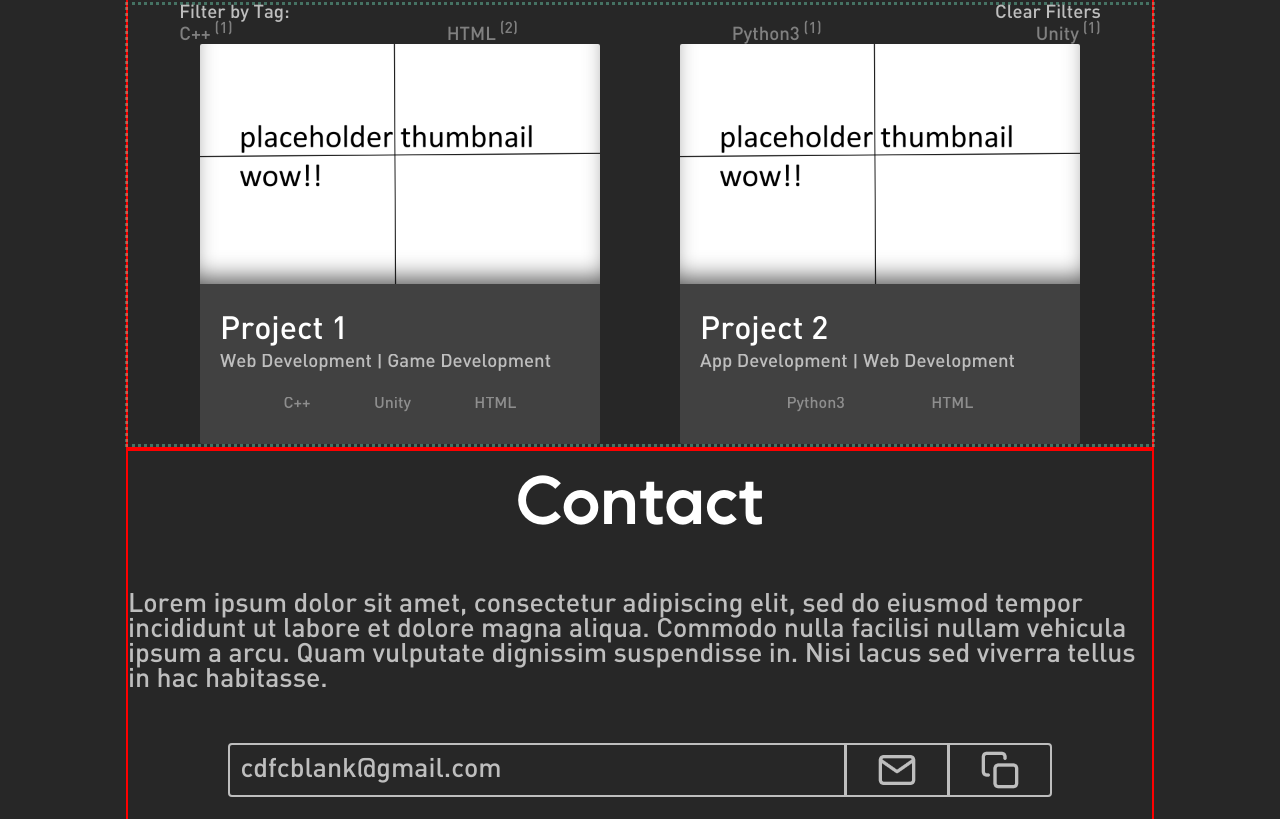
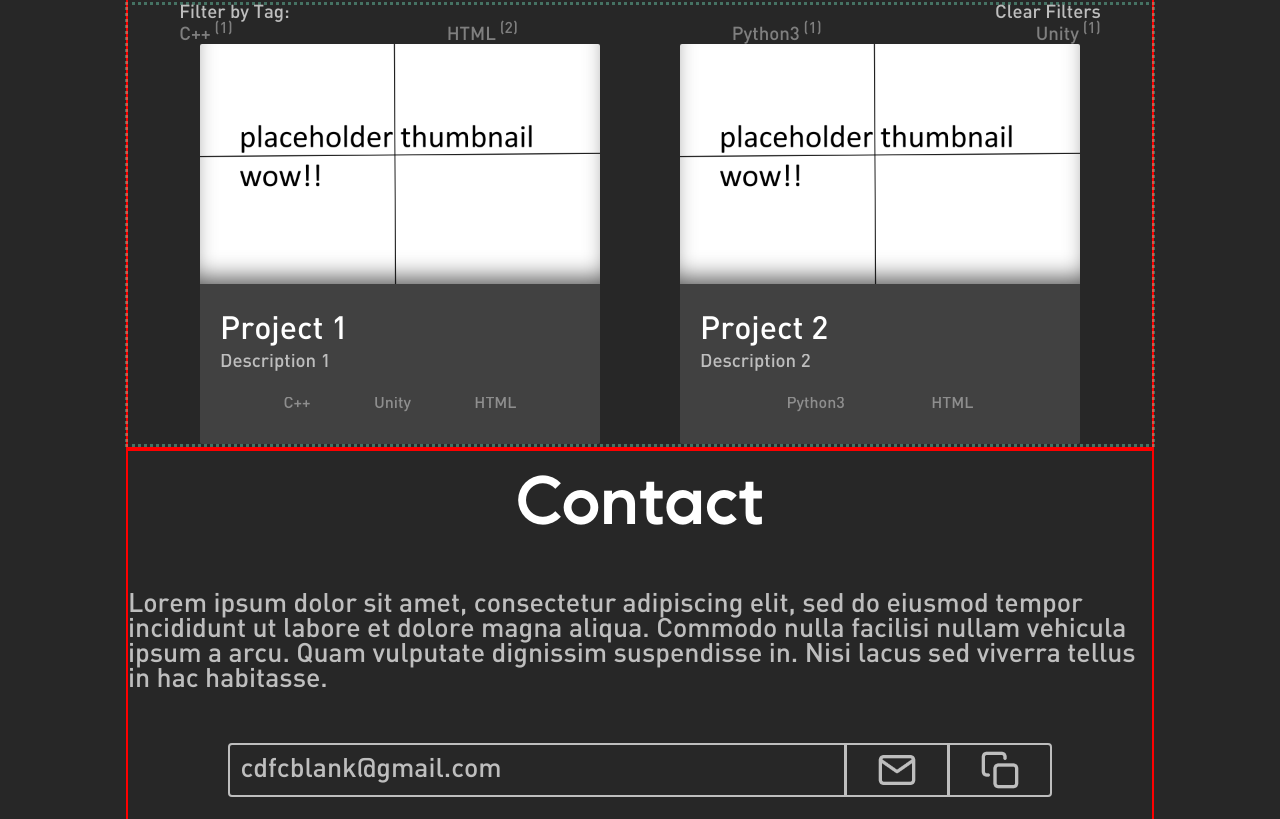
Before and after one commit to cjb412/dev-portfolio, a React (Create React App) app: page / in a window 1280 px wide. Shown: the part 1158-1977 px from the top of the page. Built offline with nearby package versions, Linux system fonts and the light colour scheme.

Commit message:
No results object displayed when all projects are filtered out

```diff
--- a/src/App.js
+++ b/src/App.js
@@ -56,7 +56,16 @@ const App = () => {
               Commodo nulla facilisi nullam vehicula ipsum a arcu. Quam vulputate dignissim suspendisse in. Nisi lacus sed viverra tellus in hac habitasse.
           </div>
 
-          <ProjectGrid projects={projectData.projects} projectWidth={'min(90lvw, 400px)'} gridPadding={'min(18lvw, 80px)'} projectTitleFont={'project-title-font'} projectCategoryFont={'project-category-font'} projectTechnologiesFont={'project-technologies-font'}/>
+          <ProjectGrid
+            projects={projectData.projects}
+            projectWidth={'min(90lvw, 400px)'}
+            gridPadding={'min(18lvw, 80px)'}
+            filterBarHeaderFont={'project-filter-header-font'}
+            filterBarTagFont={'project-filter-tag-font'}
+            projectTitleFont={'project-title-font'}
+            projectDescriptionFont={'project-description-font'}
+            projectTechnologiesFont={'project-technologies-font'}
+          />
 
         </div>
 
--- /dev/null
+++ b/src/components/ProjectGrid/NoResults.js
@@ -0,0 +1,9 @@
+import styles from "./ProjectGrid.module.scss"
+
+const NoResults = () => {
+  return (
+    <div className={styles["no-results"]}>No Results Found</div>
+  )
+}
+
+export default NoResults
--- a/src/components/ProjectGrid/ProjectBlock.js
+++ b/src/components/ProjectGrid/ProjectBlock.js
@@ -3,7 +3,7 @@ import PropTypes from 'prop-types'
 
 import cx from 'classnames'
 
-const ProjectBlock = ({project, thumbnailSrc, width, height, titleFont, categoryFont, technologiesFont}) => {
+const ProjectBlock = ({project, thumbnailSrc, width, height, titleFont, descriptionFont, technologiesFont}) => {
     return (
         <div className={styles['project-block']} style={{width: width, height: height}}>
             <div className={styles['thumbnail-area']}>
@@ -12,12 +12,8 @@ const ProjectBlock = ({project, thumbnailSrc, width, height, titleFont, category
             <div className={styles['caption-area']}>
                 <div className={cx(styles['title'], titleFont)} >{project.title}</div>
 
-                <div className={cx(styles['category'], categoryFont)}>
-                    {project.categories.map((category, index) => (
-                        <span key={index}>{category}
-                        {(index < project.categories.length - 1) ? ' | ' : ''}
-                        </span>
-                    ))}
+                <div className={cx(styles['description'], descriptionFont)}>
+                    {project.description}
                 </div>
 
                 <div className={cx(styles['technologies'], technologiesFont)}>
--- a/src/components/ProjectGrid/ProjectBlock.module.scss
+++ b/src/components/ProjectGrid/ProjectBlock.module.scss
@@ -7,6 +7,8 @@
     border-radius: 2px;
     overflow: hidden;
     background-color: rgba(255, 0, 0, 0);
+
+    cursor: pointer;
 }
 
 .thumbnail-area {
@@ -51,7 +53,7 @@
     text-overflow: ellipsis;
 }
 
-.category {
+.description {
     /* wrapping handling */
     overflow: hidden;
     white-space: nowrap;
--- a/src/components/ProjectGrid/ProjectFilter.js
+++ b/src/components/ProjectGrid/ProjectFilter.js
@@ -5,10 +5,10 @@ import styles from "./ProjectGrid.module.scss"
 
 import cx from "classnames"
 
-const ProjectFilter = ({technologyFilters, filterBarFont, filterTagFont, toggleTechnologyFilter, clearFiltersFunc}) => {
+const ProjectFilter = ({technologyFilters, filterHeaderFont, filterTagFont, toggleTechnologyFilter, clearFiltersFunc}) => {
     return (
         <div className={styles["project-filter-bar"]}>
-            <div className={cx(filterBarFont, styles["project-filter-bar-header"])}>
+            <div className={cx(filterHeaderFont, styles["project-filter-bar-header"])}>
                 <div>Filter by Tag:</div>
                 <ClearFiltersButton clearFilters={clearFiltersFunc}/>
             </div>
--- a/src/components/ProjectGrid/ProjectGrid.js
+++ b/src/components/ProjectGrid/ProjectGrid.js
@@ -1,5 +1,6 @@
 import { useState, useEffect } from "react"
 
+import NoResults from "./NoResults.js"
 import ProjectBlock from "./ProjectBlock.js"
 import styles from './ProjectGrid.module.scss'
 import PropTypes from 'prop-types'
@@ -8,7 +9,7 @@ import PropTypes from 'prop-types'
 import p1 from "../../graphics/project_thumbnail/p1.png"
 import ProjectFilter from "./ProjectFilter.js"
 
-const ProjectGrid = ({projects, projectWidth, gridPadding, projectTitleFont, projectCategoryFont, projectTechnologiesFont}) => {
+const ProjectGrid = ({projects, projectWidth, gridPadding, filterBarHeaderFont, filterBarTagFont, projectTitleFont, projectDescriptionFont, projectTechnologiesFont}) => {
   const [technologyFilters, setTechnologyFilters] = useState (GenerateTechnologyFiltersFromProjectData())
 
   function GenerateTechnologyFiltersFromProjectData ()
@@ -64,17 +65,34 @@ const ProjectGrid = ({projects, projectWidth, gridPadding, projectTitleFont, pro
     return metCriteria
   }
 
+  const GetResults = () =>
+  {
+    var results = []
+    projects.forEach((project) =>
+      {
+        if (DoesProjectMeetFilterCriteria(project))
+        {
+          results.push(<ProjectBlock key={project.id} project={project} thumbnailSrc={p1} width={`${projectWidth}`} height={`${projectWidth}`} titleFont={projectTitleFont} descriptionFont={projectDescriptionFont} technologiesFont={projectTechnologiesFont}/>)
+        }
+      }
+    )
+
+    if(results.length > 0)
+    {
+      return results
+    } else {
+      return <NoResults />
+    }
+  }
+
   return (
     <div className={styles["grid-container"]}>
-      <ProjectFilter technologyFilters={technologyFilters} filterBarFont={projectCategoryFont} filterTagFont={projectCategoryFont} toggleTechnologyFilter={(e) => {ToggleTechnologyFilter(e)}} clearFiltersFunc={() => {ClearFilters()}}/>
+      <ProjectFilter technologyFilters={technologyFilters} filterHeaderFont={filterBarHeaderFont} filterTagFont={filterBarTagFont} toggleTechnologyFilter={(e) => {ToggleTechnologyFilter(e)}} clearFiltersFunc={() => {ClearFilters()}}/>
 
       <div className={styles['project-grid']} style={{gridTemplateColumns: `repeat(auto-fit, ${projectWidth})`, columnGap: `${gridPadding}`, rowGap: `${gridPadding}`}}>
-          {projects.map((project) => (
-            DoesProjectMeetFilterCriteria(project) ?
-            <ProjectBlock key={project.id} project={project} thumbnailSrc={p1} width={`${projectWidth}`} height={`${projectWidth}`} titleFont={projectTitleFont} categoryFont={projectCategoryFont} technologiesFont={projectTechnologiesFont}/>
-            :
-            ''
-          ))}
+          {
+            GetResults()
+          }
       </div>
     </div>
 
--- a/src/components/ProjectGrid/ProjectGrid.module.scss
+++ b/src/components/ProjectGrid/ProjectGrid.module.scss
@@ -41,12 +41,21 @@
 }
 
 .project-filter-button {
-  color: gray;
   white-space: nowrap;
-
   cursor: pointer;
 }
 
 .applied {
   color: white;
 }
+
+.no-results {
+  width: 100%;
+  height: 20lvh;
+  text-align: center;
+  padding-top: 15lvh;
+
+  font-family: 'DINMediumRegular';
+  font-size: 24pt;
+  color: rgb(156, 156, 156);
+}
--- a/src/projects.json
+++ b/src/projects.json
@@ -3,13 +3,13 @@
         {
             "id": 1,
             "title": "Project 1",
-            "categories": ["Web Development", "Game Development"],
+            "description": ["Description 1"],
             "technologies": [["C++", "c++"], ["Unity", "unity"], ["HTML", "html"]]
         },
         {
             "id": 2,
             "title": "Project 2",
-            "categories": ["App Development", "Web Development"],
+            "description": ["Description 2"],
             "technologies": [["Python3", "py3"], ["HTML", "html"]]
         }
     ]
--- a/src/styles/global-fonts.scss
+++ b/src/styles/global-fonts.scss
@@ -73,13 +73,25 @@
     color: rgb(190, 190, 190);
 }
 
+.project-filter-header-font {
+  font-size: 14pt;
+  font-family: 'DINMediumRegular';
+  color: rgb(190, 190, 190);
+}
+
+.project-filter-tag-font {
+  font-size: 14pt;
+  font-family: 'DINMediumRegular';
+  color: rgb(127, 127, 127);
+}
+
 .project-title-font {
     font-size: 24pt;
     font-family: 'DINMediumRegular';
     color: rgb(255, 255, 255);
 }
 
-.project-category-font {
+.project-description-font {
   font-size: 14pt;
   font-family: 'DINMediumRegular';
   color: rgb(190, 190, 190);
```
